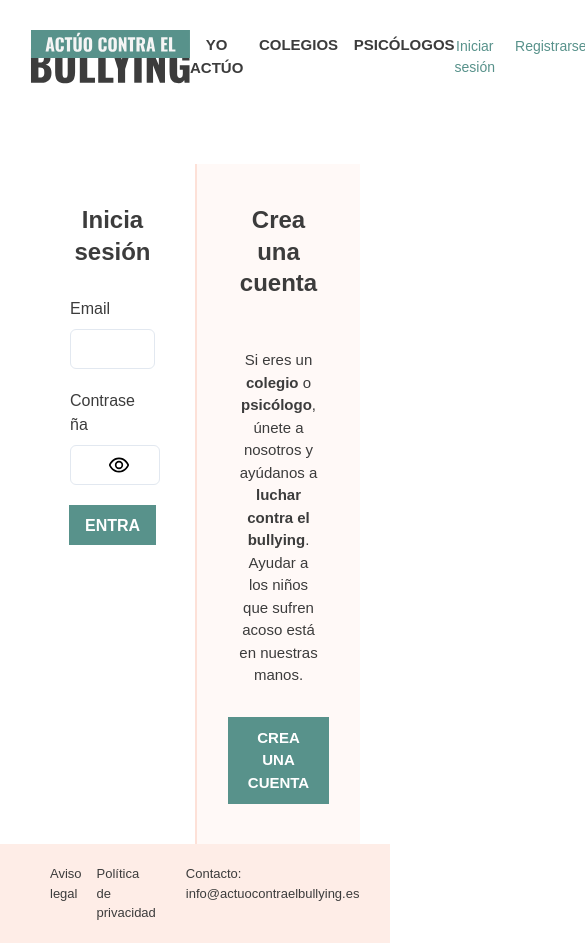
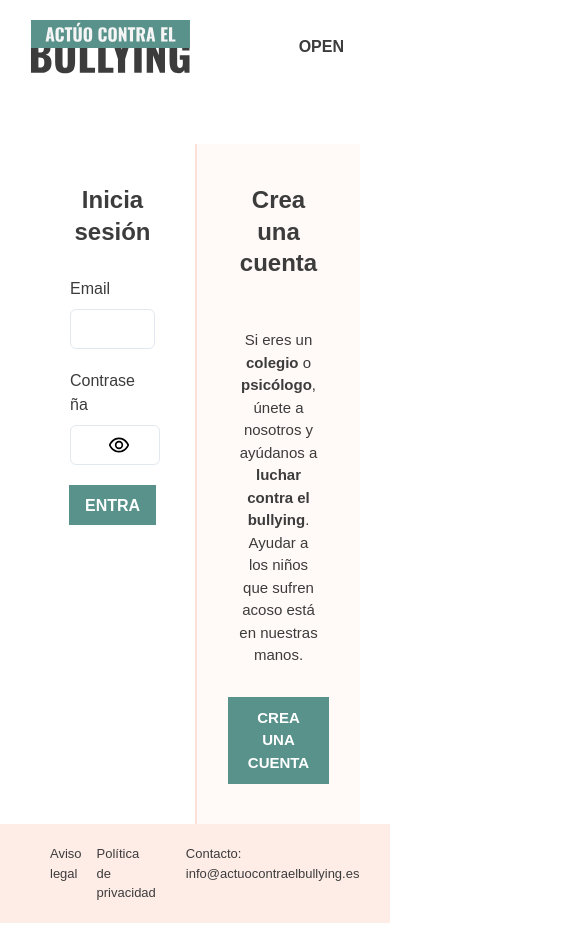
Before and after one commit to esterfrontend/capstone-client, a React (Create React App) app: page /inicio-sesion in a window 390 px wide. Shown: the whole page, 585 px wide, since content can reach past the window. Built offline with nearby package versions, Linux system fonts and the light colour scheme.

Commit message:
Cambios en Navbar para responsive. Menú en móvil desplegable

```diff
--- /dev/null
+++ b/src/Components/AuthNavigation/AuthNavigation.jsx
@@ -0,0 +1,26 @@
+import { useContext } from "react"
+import { AuthContext } from "../../contexts/AuthContext"
+import AuthLink from '../AuthLink/AuthLink'
+import { Flex } from "@chakra-ui/react"
+
+const AuthNavigation = ({...props}) => {
+    const { user, logout } = useContext(AuthContext)
+
+    return (
+        <Flex {...props}>
+            { user ? (
+                <>
+                    <AuthLink to={"/mi-perfil"}>Mi perfil</AuthLink>
+                    <AuthLink onClick={logout}>Logout</AuthLink>
+                </>
+            ) : (
+                <>
+                    <AuthLink to={"/inicio-sesion"}>Iniciar sesión</AuthLink>
+                    <AuthLink to={"/registrarse"}>Registrarse</AuthLink>
+                </>
+            )}
+        </Flex>
+    )
+}
+
+export default AuthNavigation
--- /dev/null
+++ b/src/Components/MainNavigation/MainNavigation.jsx
@@ -0,0 +1,47 @@
+import { useLocation } from 'react-router-dom'
+import NavigationLink from "../NavigationLink/NavigationLink"
+
+const MainNavigation = ( classname, {...props}) => {
+    const location = useLocation()
+
+    const NAVIGATION = [
+        {
+            text: 'Yo actúo',
+            link: '/nuevo-caso'
+        },
+        // {
+        //     text: 'Cómo funciona',
+        //     link: '/'
+        // },
+        {
+            text: 'Colegios',
+            link: '/colegios'
+        },
+        {
+            text: 'Psicólogos',
+            link: '/psicologos'
+        }
+    ]
+
+    return (
+        NAVIGATION.map(({ link, text }) => {
+            const isActiveLink = location.pathname === link
+
+            return (
+                <NavigationLink
+                    className={classname}
+                    {...props}
+                    to={link}
+                    key={text}
+                    color={isActiveLink ? "brand.primary" : "brand.black"}
+                    display={'block'}
+                    padding={'20px 0'}
+                >
+                    {text}
+                </NavigationLink>
+            )
+        })
+    )
+}
+
+export default MainNavigation
--- /dev/null
+++ b/src/Components/MobileMenu/MobileMenu.css
@@ -0,0 +1,3 @@
+.nabvar-mobile__item:last-child {
+    border-bottom: 0px
+}
--- /dev/null
+++ b/src/Components/MobileMenu/MobileMenu.jsx
@@ -0,0 +1,47 @@
+import React from "react"
+import { Button, Box, useDisclosure, Drawer, DrawerBody, DrawerOverlay,  DrawerContent, DrawerCloseButton } from '@chakra-ui/react'
+import MainNavigation from '../MainNavigation/MainNavigation'
+import AuthNavigation from '../AuthNavigation/AuthNavigation'
+
+
+const MobileMenu = () => {
+    const { isOpen, onOpen, onClose } = useDisclosure()
+    const btnRef = React.useRef()
+
+    return (
+        <Box>
+            <Button ref={btnRef} onClick={onOpen} variant={'empty'}>
+                Open
+            </Button>
+            <Drawer
+                isOpen={isOpen}
+                placement='right'
+                onClose={onClose}
+                finalFocusRef={btnRef}
+            >
+                <DrawerOverlay />
+                <DrawerContent>
+                    <DrawerCloseButton />
+                    <DrawerBody onClick={onClose} padding={'60px 30px'}>
+                        <MainNavigation
+                            classname={'nabvar-mobile__item'}
+                            borderBottom={'1px solid'}
+                            borderColor={'brand.pink'}
+                        />
+
+                        <AuthNavigation
+                            mt={'20px'}
+                            pt={'30px'}
+                            direction={'column'}
+                            gap={'10px'}
+                            borderTop={'2px solid '}
+                            borderColor={'brand.pink'}
+                        />
+                    </DrawerBody>
+                </DrawerContent>
+            </Drawer>
+        </Box>
+    )
+}
+
+export default MobileMenu
--- /dev/null
+++ b/src/Components/Navbar/Navbar.css
@@ -0,0 +1,12 @@
+.navbar-desktop {
+    display: none;
+}
+
+@media screen and (min-width: 900px){
+    .navbar-desktop {
+        display: inline-flex;
+    }
+    .navbar-mobile {
+        display: none;
+    }
+}
--- a/src/Components/Navbar/Navbar.jsx
+++ b/src/Components/Navbar/Navbar.jsx
@@ -1,71 +1,42 @@
-import { Flex } from '@chakra-ui/react'
+import { Box, Flex } from '@chakra-ui/react'
 import Logo from '../Logo/Logo'
-import NavigationLink from '../NavigationLink/NavigationLink'
-import AuthLink from '../AuthLink/AuthLink'
-import { Link, useLocation } from 'react-router-dom'
-import { useContext } from "react"
-import { AuthContext } from "../../contexts/AuthContext"
+import { Link } from 'react-router-dom'
+import "./Navbar.css"
+import MainNavigation from '../MainNavigation/MainNavigation'
+import AuthNavigation from '../AuthNavigation/AuthNavigation'
+import MobileMenu from '../MobileMenu/MobileMenu'
 
 const Navbar = () => {
-    const { user, logout } = useContext(AuthContext)
 
-    const NAVIGATION = [
-        {
-            text: 'Yo actúo',
-            link: '/nuevo-caso'
-        },
-        // {
-        //     text: 'Cómo funciona',
-        //     link: '/'
-        // },
-        {
-            text: 'Colegios',
-            link: '/colegios'
-        },
-        {
-            text: 'Psicólogos',
-            link: '/psicologos'
-        }
-    ]
+    return (<>
+        {/* Desktop */}
+        <Box className='navbar-desktop' w={'100%'}>
+            <Flex as={"header"} className='container' w={'100%'} paddingTop={'30px'} paddingBottom={'30px'} alignItems={'center'} justifyContent={'space-between'} position={'relative'}>
+                <Link to='/'>
+                    <Logo />
+                </Link>
 
-    const location = useLocation()
+                <Flex gap={'4vw'} textAlign={'center'}>
+                    <MainNavigation
+                        classname={'nabvar-desktop__item'}
+                    />
+                </Flex>
 
-    return (
-        <Flex as={"header"} className='container' paddingTop={'30px'} paddingBottom={'30px'} alignItems={'center'} justifyContent={'space-between'} position={'relative'}>
-            <Link to='/'>
-                <Logo />
-            </Link>
+                <AuthNavigation gap={'20px'} textAlign={'center'} />
+            </Flex>
+        </Box>
 
-            <Flex gap={'4vw'} textAlign={'center'}>
-                { NAVIGATION.map(({ link, text }) => {
-                    const isActiveLink = location.pathname === link
-                    return (
-                        <NavigationLink
-                            to={link}
-                            key={text}
-                            color={isActiveLink ? "brand.primary" : "brand.black"}
-                        >
-                            {text}
-                        </NavigationLink>
-                    )
-                })}
+        {/* Mobile */}
+        <Box className='navbar-mobile'>
+            <Flex as={"header"} className='container' paddingTop={'20px'} paddingBottom={'20px'} alignItems={'center'} justifyContent={'space-between'} position={'relative'}>
+                <Link to='/'>
+                    <Logo />
+                </Link>
+
+                <MobileMenu/>
             </Flex>
-
-            <Flex gap={'20px'} textAlign={'center'}>
-                {user ? (
-                    <>
-                        <AuthLink to={"/mi-perfil"}>Mi perfil</AuthLink>
-                        <AuthLink onClick={logout}>Logout</AuthLink>
-                    </>
-                ) : (
-                    <>
-                        <AuthLink to={"/inicio-sesion"}>Iniciar sesión</AuthLink>
-                        <AuthLink to={"/registrarse"}>Registrarse</AuthLink>
-                    </>
-                )}
-            </Flex>
-        </Flex>
-    )
+        </Box>
+    </>)
 }
 
 export default Navbar
```
Also changed, not shown: src/Components/Professionals/Professionals.jsx (deleted, +0 -16 lines).
